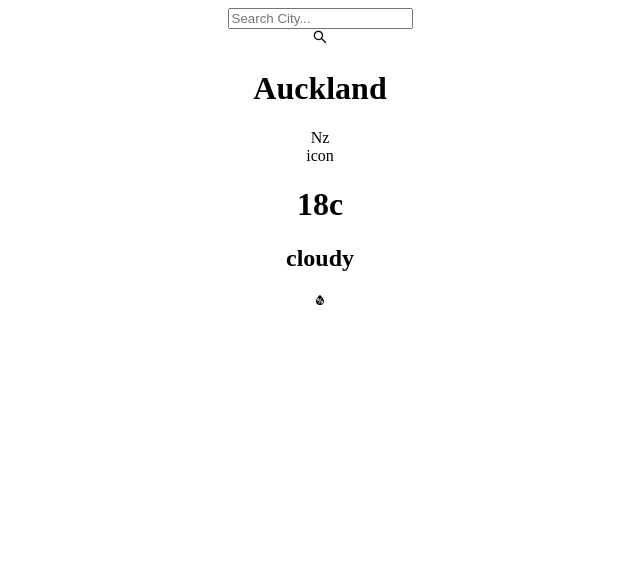
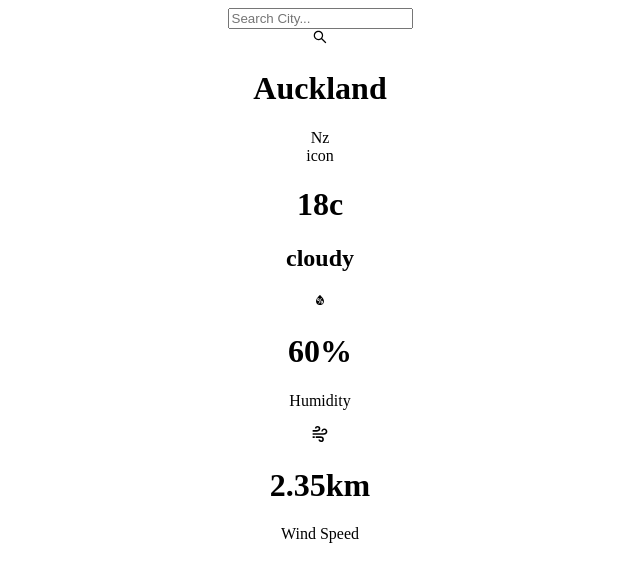
Before and after one commit to Onyeneke-AC/weather-app, a React (Create React App) app: page / in a window 1280 px wide. Shown: the top 582 px of the page, without its empty margins (320-960 px from the left). Built offline with nearby package versions, Linux system fonts and the light colour scheme.

Commit message:
html finalization

```diff
--- a/src/components/DisplayWeather.tsx
+++ b/src/components/DisplayWeather.tsx
@@ -2,19 +2,21 @@ import React from 'react'
 import { WeatherWrapper } from './styles.module'
 import { AiOutlineSearch } from 'react-icons/ai';
 import { WiHumidity } from 'react-icons/wi';
+import { SiWindicss } from 'react-icons/si';
 
 function DisplayWeather() {
   return (
     <WeatherWrapper>
       <div className="container">
+
         <div className="searchArea">
             <input type="text" placeholder="Search City..." />
-
             <div className="searchCircle">
                 <AiOutlineSearch className='searchIcon'/>
             </div>
         </div>
-        <div className="wearherArea">
+
+        <div className="weatherArea">
             <h1>Auckland</h1>
             <span>Nz</span>
             <div className="icon">
@@ -28,7 +30,15 @@ function DisplayWeather() {
             <div className="humidityLevel">
                 <WiHumidity className='windIcon'/>
                 <div className="humidInfo">
-
+                    <h1>60%</h1>
+                    <p>Humidity</p>
+                </div>
+            </div>
+            <div className="wind">
+                <SiWindicss className="windIcon"/>
+                <div className="humidInfo">
+                    <h1>2.35km</h1>
+                    <p>Wind Speed</p>
                 </div>
             </div>
         </div>
```
